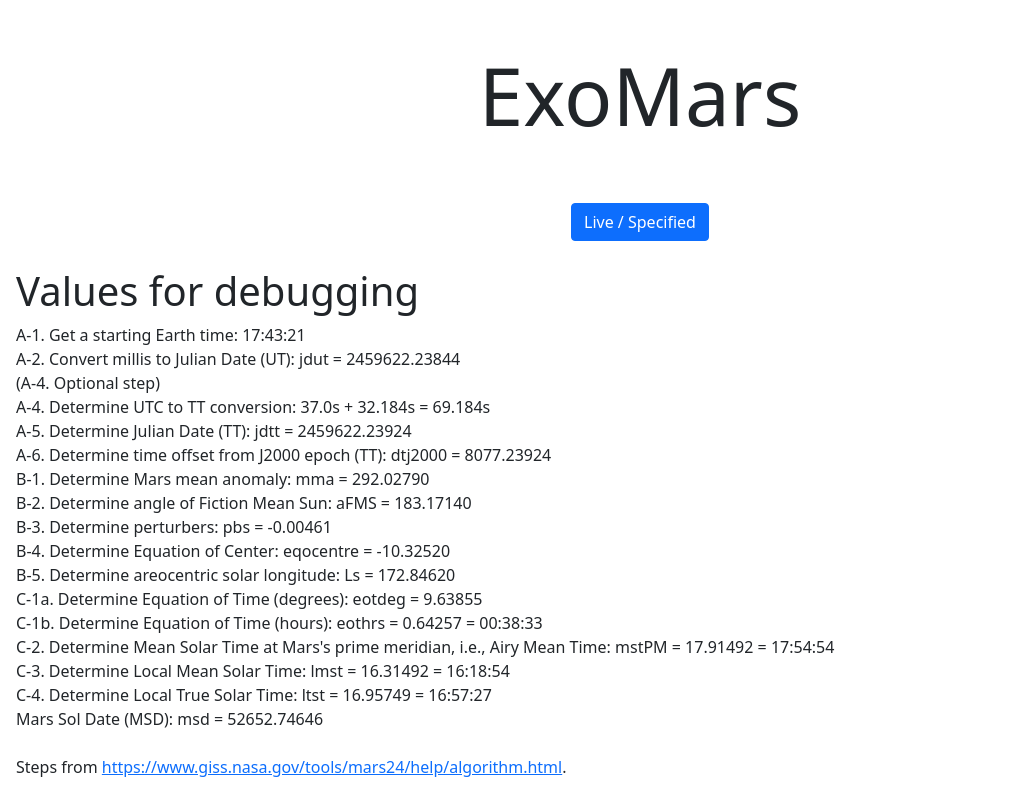
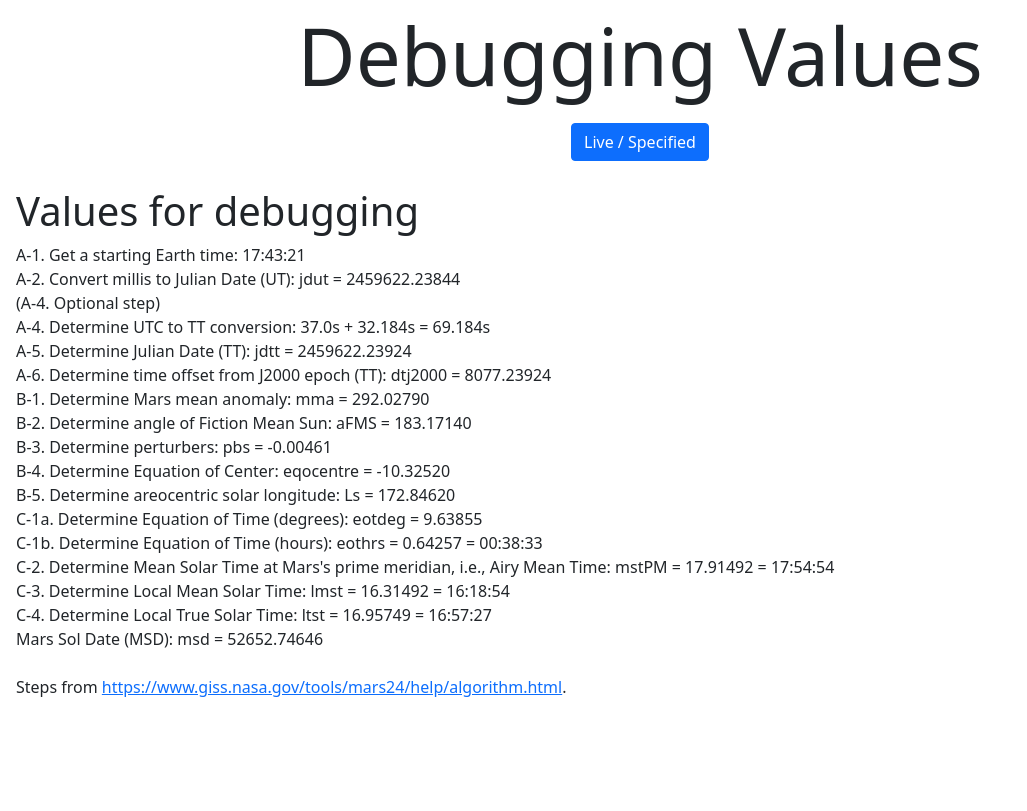
Before and after one commit to AU-ExoMars/marsclock, a plain HTML site: page debug/index.html in a window 1280 px wide. Shown: the part 57-868 px from the top of the page, without its empty margins (0-1027 px from the left). After the commit the page ends 800 px from the top, so only its background shows below. Drawn offline with nearby package versions, Linux system fonts and the light colour scheme.

Commit message:
Update index.html

```diff
--- a/debug/index.html
+++ b/debug/index.html
@@ -6,6 +6,7 @@
     <link rel="stylesheet" href="https://cdn.jsdelivr.net/npm/bootstrap-icons@1.8.0/font/bootstrap-icons.css">
     <script src="../scripts.js"></script>
   </head>
+
   <body class="d-flex h-100" onload="startTimeDebug()">
     <div class="cover-container d-flex w-100 h-100 p-3 mx-auto flex-column">
       <header class="mb-auto text-center">
@@ -18,8 +19,8 @@
           </a>
          </div>
         </div>
-        <div style="padding:50px">
-          <h1 class="display-1 float-md-mid mb-0">ExoMars</h1>
+        <div style="padding:10px">
+          <h1 class="display-1 float-md-mid mb-0">Debugging Values</h1>
         </div>
         <div class="col-auto" style="padding:10px">
           <p>
```
